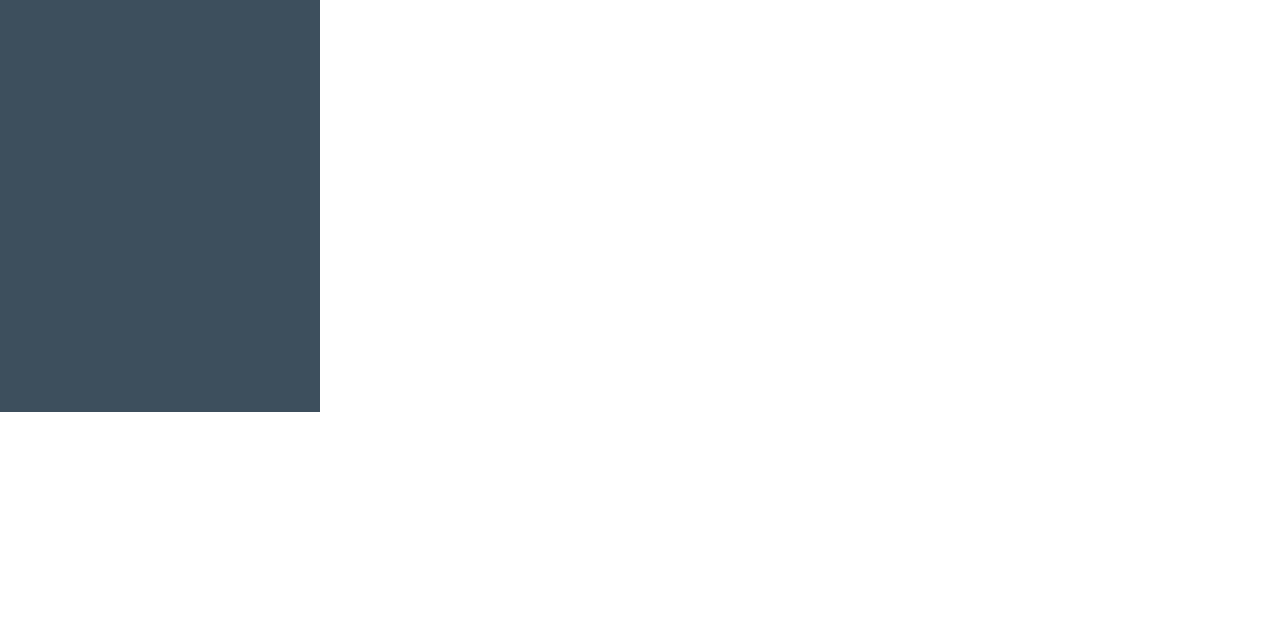
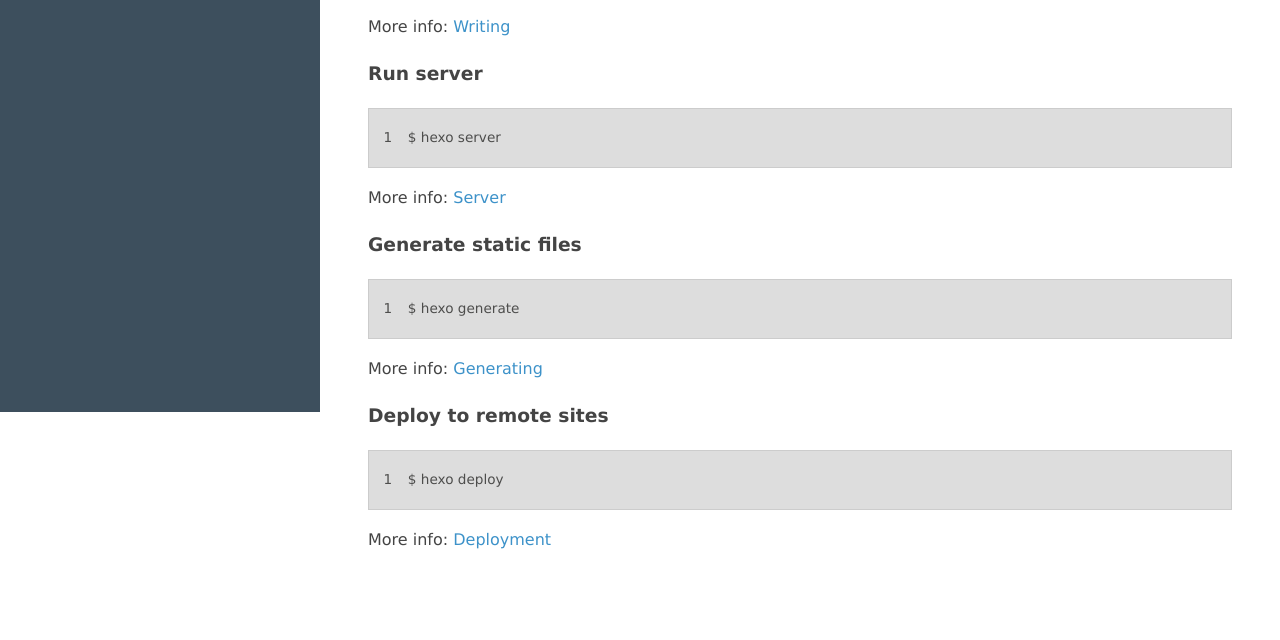
Before and after one commit to yiskang/yiskang.github.io, a plain HTML site: page archives/2015/04/index.html in a window 1280 px wide. Shown: the part 388-1028 px from the top of the page. Before the commit the page ends 800 px from the top, so only its background shows below. Drawn offline with Linux system fonts and the light colour scheme.

Commit message:
Site updated: 2015-04-16 00:03:33

```diff
--- a/archives/2015/04/index.html
+++ b/archives/2015/04/index.html
@@ -1,5 +1,14 @@
 <!DOCTYPE html><html><head><meta charset="utf-8"/><meta name="viewport" content="width=device-width, initial-scale=1.0"/><title>The BIM Coder</title><link rel="stylesheet" href="/css/pure-min.css" type="text/css">
 <link rel="stylesheet" href="/css/grids-responsive-min.css" type="text/css">
-<link rel="stylesheet" href="/css/style.css" type="text/css"></head><body><div id="layout" class="pure-g"><div class="sidebar pure-u-1 pure-u-md-1-4"><div class="header"><h1 class="brand-title"><a href="/">The BIM Coder</a></h1><h2 class="brand-tagline"></h2><nav class="nav"><ul class="nav-list"><li class="nav-item"><a href="/archives" class="pure-button">archives</a></li><li class="nav-item"><a href="/about" class="pure-button">about</a></li></ul></nav></div></div><div class="content pure-u-1 pure-u-md-3-4"><div class="posts"><h1 class="archive-year"><a href="/archives/2015">2015</a></h1><div class="archive-post"><h2 class="archive-post-title"><a href="/2015/04/11/hello-world/">Hello World</a></h2><p class="archive-post-meta"><span class="post-date"><i class="icon-clock"></i>04-11 19:33</span></p><a href="/2015/04/11/hello-world/"></a></div></div><div class="footer"><div class="social-link"><a href="http://weibo.com/" target="_blank"><i class="icon-weibo"></i></a><a href="https://github.com/" target="_blank"><i class="icon-github"></i></a><a href="https://plus.google.com/" target="_blank"><i class="icon-gplus"></i></a><a href="https://twitter.com/" target="_blank"><i class="icon-twitter"></i></a></div><div class="copyright">&copy; 2015 Eason Kang.
+<link rel="stylesheet" href="/css/style.css" type="text/css"></head><body><div id="layout" class="pure-g"><div class="sidebar pure-u-1 pure-u-md-1-4"><div class="header"><h1 class="brand-title"><a href="/">The BIM Coder</a></h1><h2 class="brand-tagline"></h2><nav class="nav"><ul class="nav-list"><li class="nav-item"><a href="/archives" class="pure-button">archives</a></li><li class="nav-item"><a href="/about" class="pure-button">about</a></li></ul></nav></div></div><div class="content pure-u-1 pure-u-md-3-4"><div class="posts"><div class="post"><div class="post-header"><h2 class="post-title"><a href="/2015/04/11/hello-world/">Hello World</a></h2><p class="post-meta"><span class="post-date"><i class="icon-clock"></i>2015-04-11 19:33</span></p></div><div class="post-content"><p>Welcome to <a href="http://hexo.io/" target="_blank" rel="external">Hexo</a>! This is your very first post. Check <a href="http://hexo.io/docs/" target="_blank" rel="external">documentation</a> for more info. If you get any problems when using Hexo, you can find the answer in <a href="http://hexo.io/docs/troubleshooting.html" target="_blank" rel="external">troubleshooting</a> or you can ask me on <a href="https://github.com/hexojs/hexo/issues" target="_blank" rel="external">GitHub</a>.</p>
+<h2 id="Quick_Start">Quick Start</h2><h3 id="Create_a_new_post">Create a new post</h3><figure class="highlight bash"><table><tr><td class="gutter"><pre><span class="line">1</span><br></pre></td><td class="code"><pre><span class="line">$ hexo new <span class="string">"My New Post"</span></span><br></pre></td></tr></table></figure>
+<p>More info: <a href="http://hexo.io/docs/writing.html" target="_blank" rel="external">Writing</a></p>
+<h3 id="Run_server">Run server</h3><figure class="highlight bash"><table><tr><td class="gutter"><pre><span class="line">1</span><br></pre></td><td class="code"><pre><span class="line">$ hexo server</span><br></pre></td></tr></table></figure>
+<p>More info: <a href="http://hexo.io/docs/server.html" target="_blank" rel="external">Server</a></p>
+<h3 id="Generate_static_files">Generate static files</h3><figure class="highlight bash"><table><tr><td class="gutter"><pre><span class="line">1</span><br></pre></td><td class="code"><pre><span class="line">$ hexo generate</span><br></pre></td></tr></table></figure>
+<p>More info: <a href="http://hexo.io/docs/generating.html" target="_blank" rel="external">Generating</a></p>
+<h3 id="Deploy_to_remote_sites">Deploy to remote sites</h3><figure class="highlight bash"><table><tr><td class="gutter"><pre><span class="line">1</span><br></pre></td><td class="code"><pre><span class="line">$ hexo deploy</span><br></pre></td></tr></table></figure>
+<p>More info: <a href="http://hexo.io/docs/deployment.html" target="_blank" rel="external">Deployment</a></p>
+</div></div></div><div class="footer"><div class="social-link"><a href="http://weibo.com/" target="_blank"><i class="icon-weibo"></i></a><a href="https://github.com/" target="_blank"><i class="icon-github"></i></a><a href="https://plus.google.com/" target="_blank"><i class="icon-gplus"></i></a><a href="https://twitter.com/" target="_blank"><i class="icon-twitter"></i></a></div><div class="copyright">&copy; 2015 Eason Kang.
 Powered by <a href="http://hexo.io" target="_blank">Hexo</a>
 using <a href="https://github.com/saintwinkle/hexo-theme-pure" target="_blank">Pure</a> theme.</div></div></div><script src="/js/script.js" type="text/javascript"></script></div></body></html>
```
Also changed, not shown: archives/2015/index.html (+10 -1 lines), archives/index.html (+10 -1 lines).
